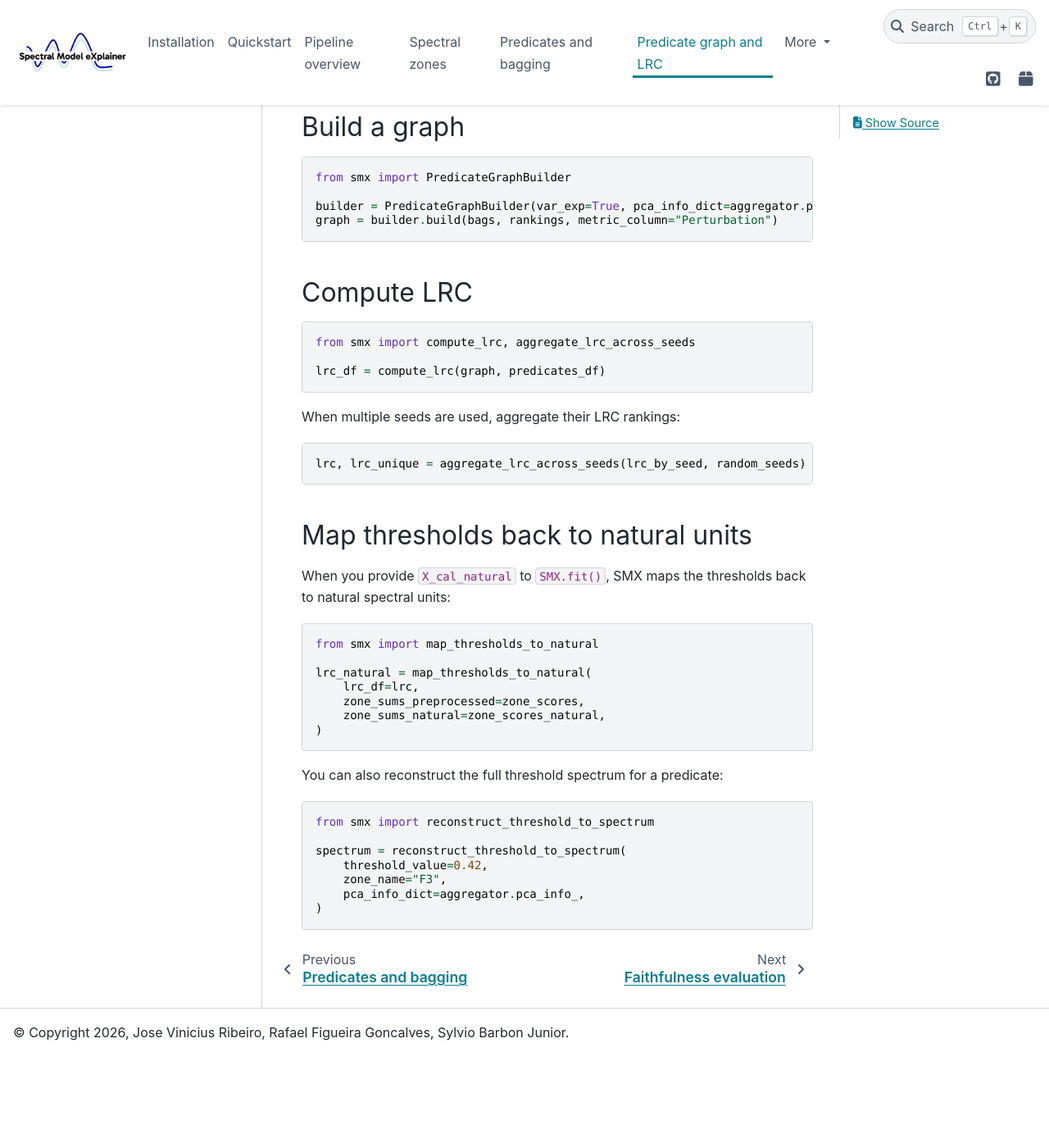
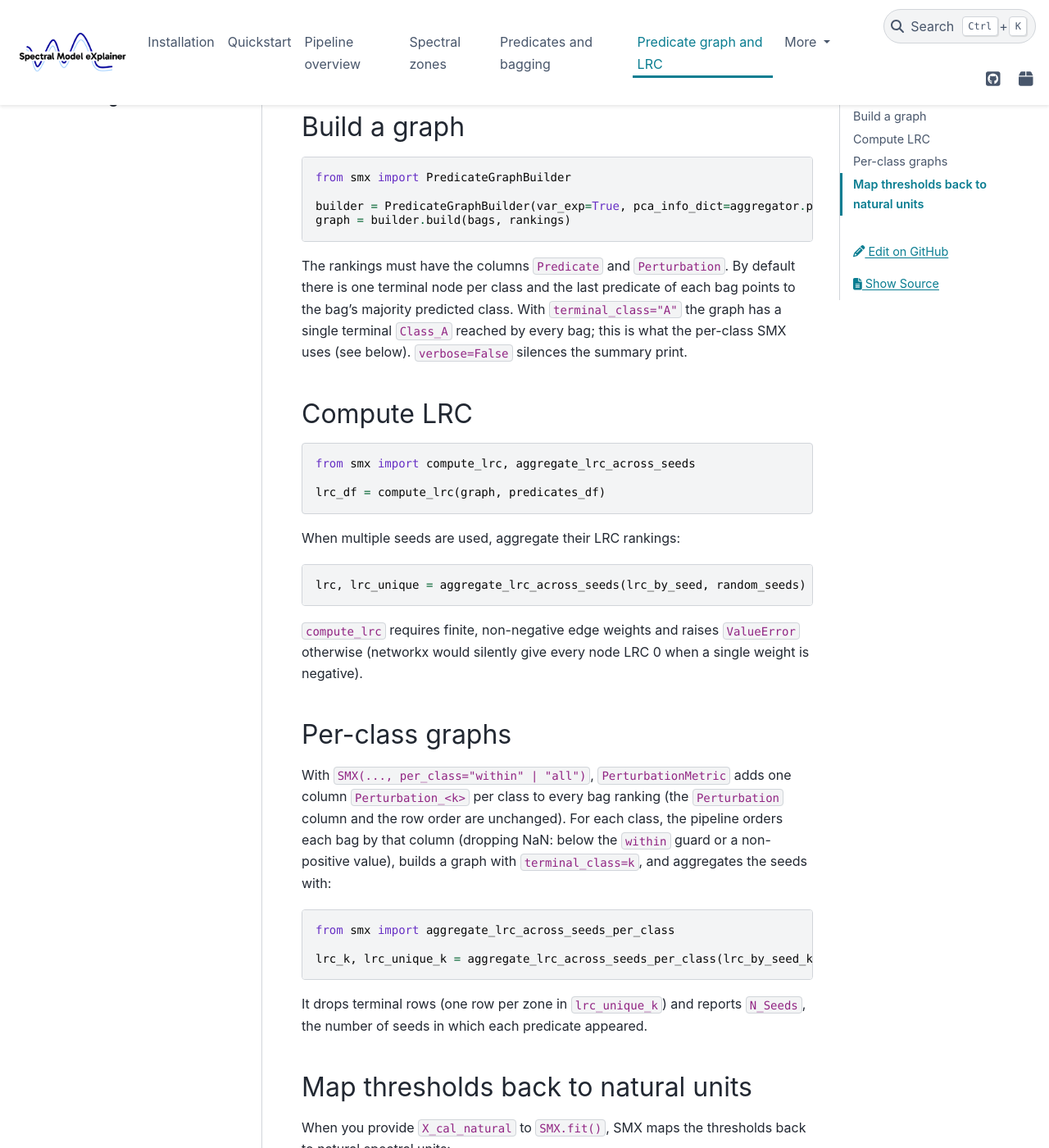
Before and after one commit to joseviniciusr/SMX, a Sphinx documentation site: the page built from docs/graph.md, in a window 1280 px wide and 1400 px high, scrolled down 233 px. Shown: the whole window at 82% size. Built offline with Sphinx 7.4.7 and the PyData theme 0.15.4, drawn with Linux system fonts in a browser that asks for light colours; pages that are not in the unit, such as notebooks, are missing from menus; before the commit the page ends 1522 px from its top, so only the background shows below that.

Commit message:
Document terminal_class, weight validation and per-class graphs
- Drop the stale metric_column argument from the build() example.
- Document terminal_class, verbose and the edge weight validation of
  compute_lrc.
- New "Per-class graphs" section: the Perturbation_<k> columns, the
  per-class graph construction and aggregate_lrc_across_seeds_per_class.

````diff
--- a/docs/graph.md
+++ b/docs/graph.md
@@ -9,8 +9,14 @@ Centrality (LRC) to summarize global importance.
 from smx import PredicateGraphBuilder
 
 builder = PredicateGraphBuilder(var_exp=True, pca_info_dict=aggregator.pca_info_)
-graph = builder.build(bags, rankings, metric_column="Perturbation")
+graph = builder.build(bags, rankings)
 ```
+
+The rankings must have the columns `Predicate` and `Perturbation`. By default
+there is one terminal node per class and the last predicate of each bag points
+to the bag's majority predicted class. With `terminal_class="A"` the graph has
+a single terminal `Class_A` reached by every bag; this is what the per-class
+SMX uses (see below). `verbose=False` silences the summary print.
 
 ## Compute LRC
 
@@ -25,6 +31,28 @@ When multiple seeds are used, aggregate their LRC rankings:
 ```python
 lrc, lrc_unique = aggregate_lrc_across_seeds(lrc_by_seed, random_seeds)
 ```
+
+`compute_lrc` requires finite, non-negative edge weights and raises
+`ValueError` otherwise (networkx would silently give every node LRC 0 when
+a single weight is negative).
+
+## Per-class graphs
+
+With `SMX(..., per_class="within" | "all")`, `PerturbationMetric` adds one
+column `Perturbation_<k>` per class to every bag ranking (the `Perturbation`
+column and the row order are unchanged). For each class, the pipeline orders
+each bag by that column (dropping NaN: below the `within` guard or a
+non-positive value), builds a graph with `terminal_class=k`, and aggregates
+the seeds with:
+
+```python
+from smx import aggregate_lrc_across_seeds_per_class
+
+lrc_k, lrc_unique_k = aggregate_lrc_across_seeds_per_class(lrc_by_seed_k, seeds)
+```
+
+It drops terminal rows (one row per zone in `lrc_unique_k`) and reports
+`N_Seeds`, the number of seeds in which each predicate appeared.
 
 ## Map thresholds back to natural units
 
````
